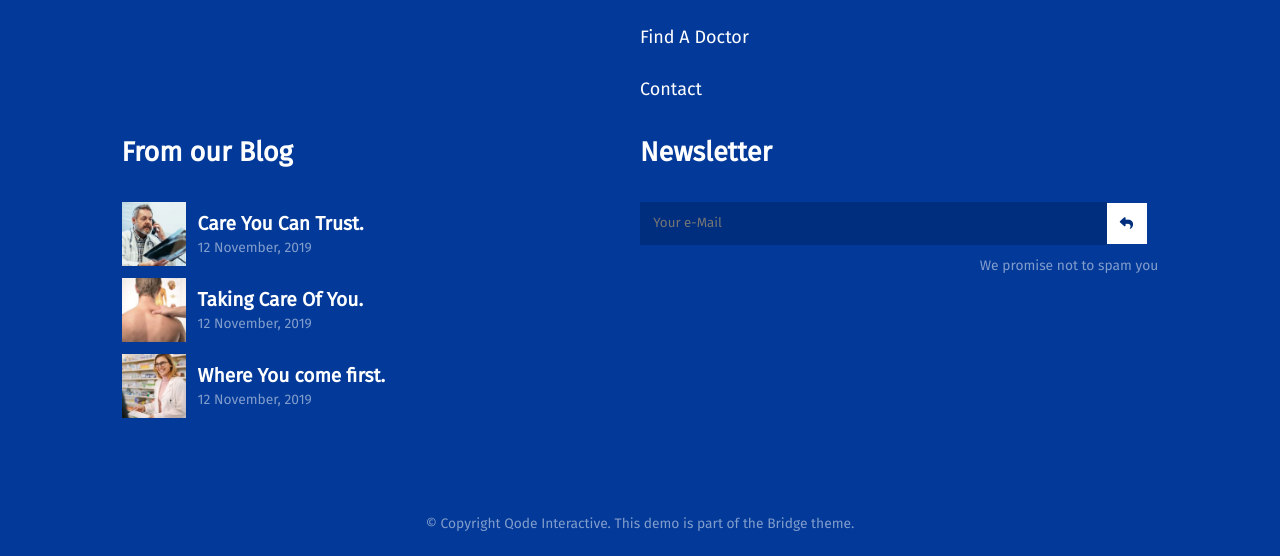
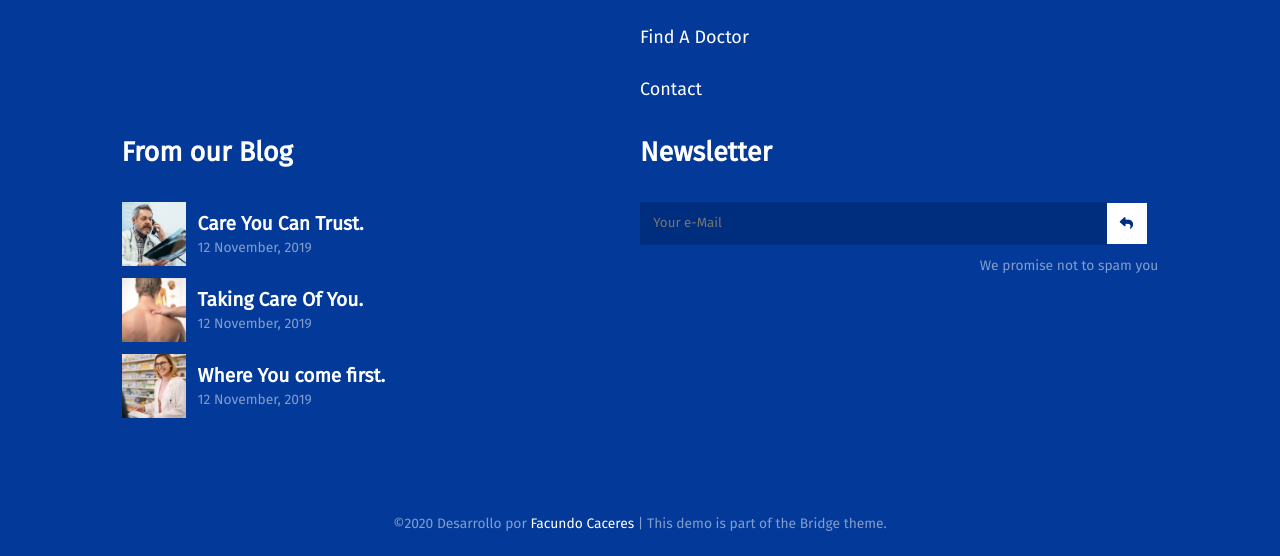
Before and after one commit to FacuGorces/Proyecto-Git, a plain HTML site: page index.html in a window 1280 px wide. Shown: the part 6332-6888 px from the top of the page. Drawn offline with nearby package versions, Linux system fonts and the light colour scheme.

Commit message:
Derechos de Copyrights agregado en el Footer

```diff
--- a/SASS/_footer.scss
+++ b/SASS/_footer.scss
@@ -139,5 +139,9 @@ footer {
         font-size: 1.15em;
         color: rgba(#fff, 0.5);
         text-align: center;
+
+        a {
+            color: rgb(255, 255, 255);
+        }
     }
 }
--- a/index.html
+++ b/index.html
@@ -598,7 +598,7 @@
                     <p>We promise not to spam you</p>
                 </div>
             </div>
-            <p class="copyright">© Copyright Qode Interactive. This demo is part of the Bridge theme.</p>
+            <p class="copyright">©2020 Desarrollo por <a href="https://facundocaceres.com">Facundo Caceres</a> | This demo is part of the Bridge theme.</p>
         </div>
     </footer>
 
```
Also changed, not shown: CSS/style.css.
